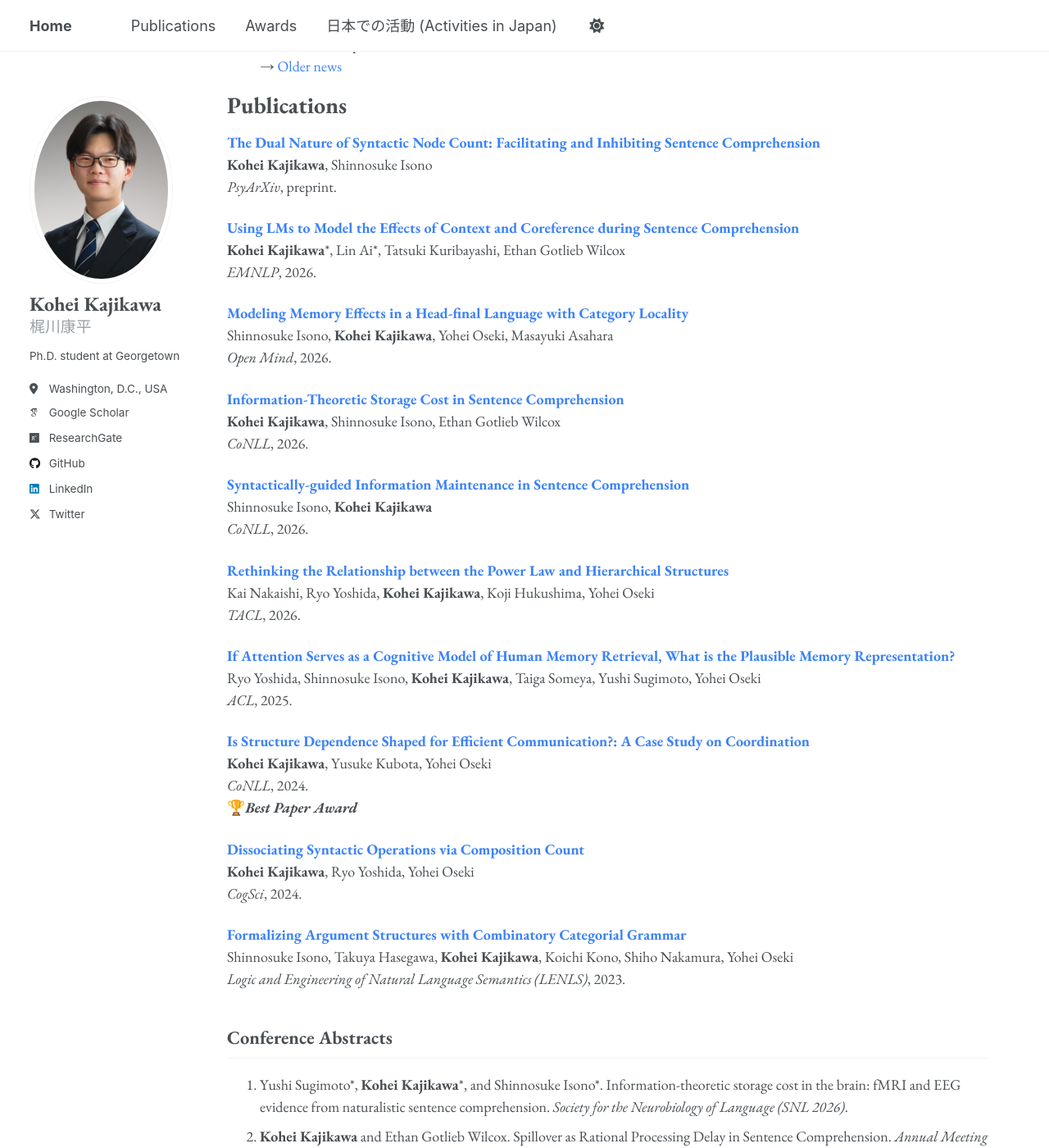
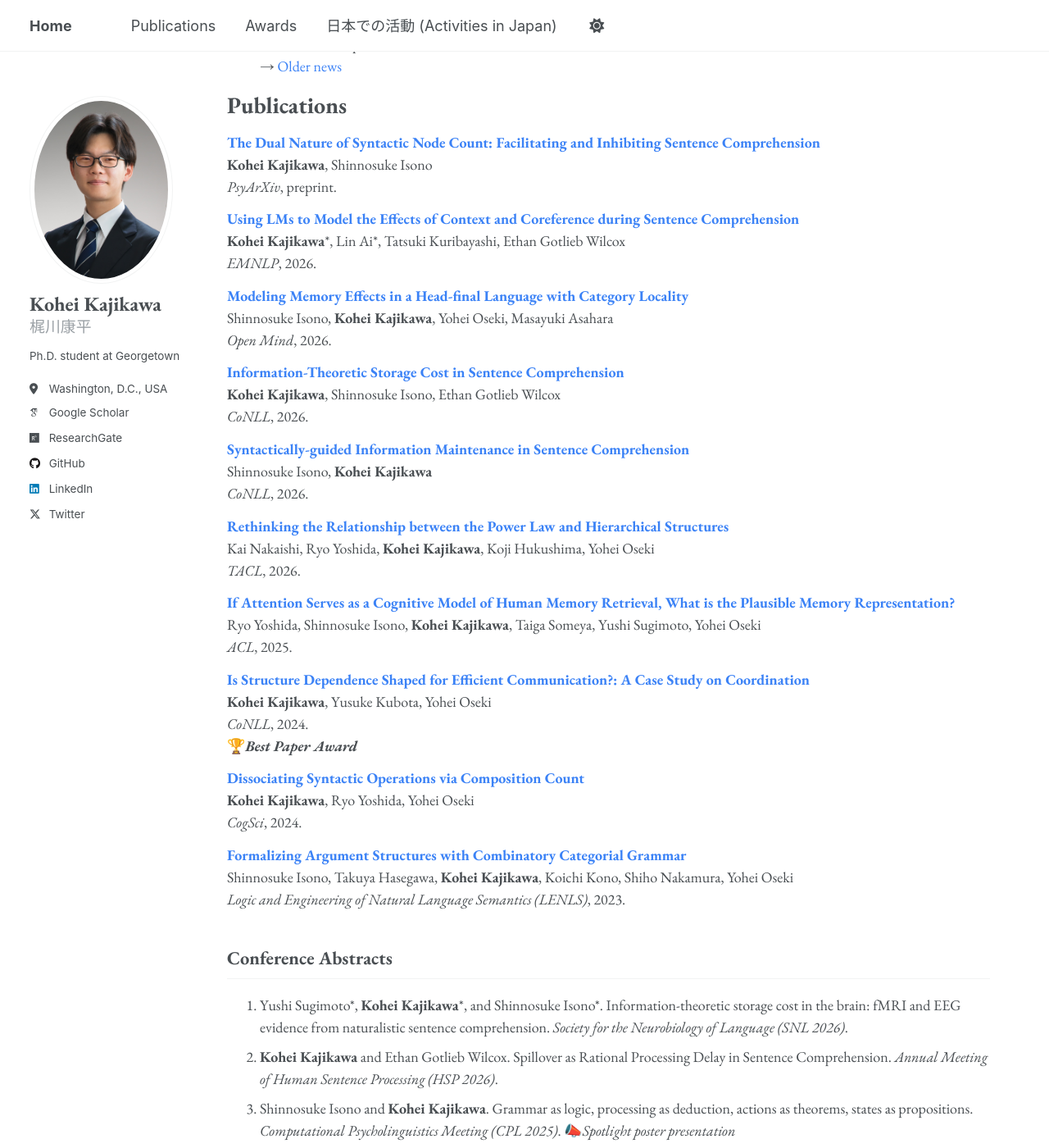
Before and after one commit to kohei-kaji/kohei-kaji.github.io, a Jekyll site: the page built from _pages/about.md, in a window 1280 px wide and 1400 px high, scrolled down 692 px. Shown: the whole window at 82% size. Built offline with Jekyll 4.4.1, drawn with Linux system fonts in a browser that asks for light colours; some web fonts are replaced.

Commit message:
Modify line space

```diff
--- a/assets/css/main.scss
+++ b/assets/css/main.scss
@@ -107,3 +107,8 @@ html {
 .sidebar .author__name-ja {
   font-size: 1.05em;
 }
+
+/* ---- Tighter spacing between publications on the home page ---- */
+.page__content #publications ~ p:not(#conference-abstracts ~ p) {
+  margin-bottom: 0.7em;
+}
```
